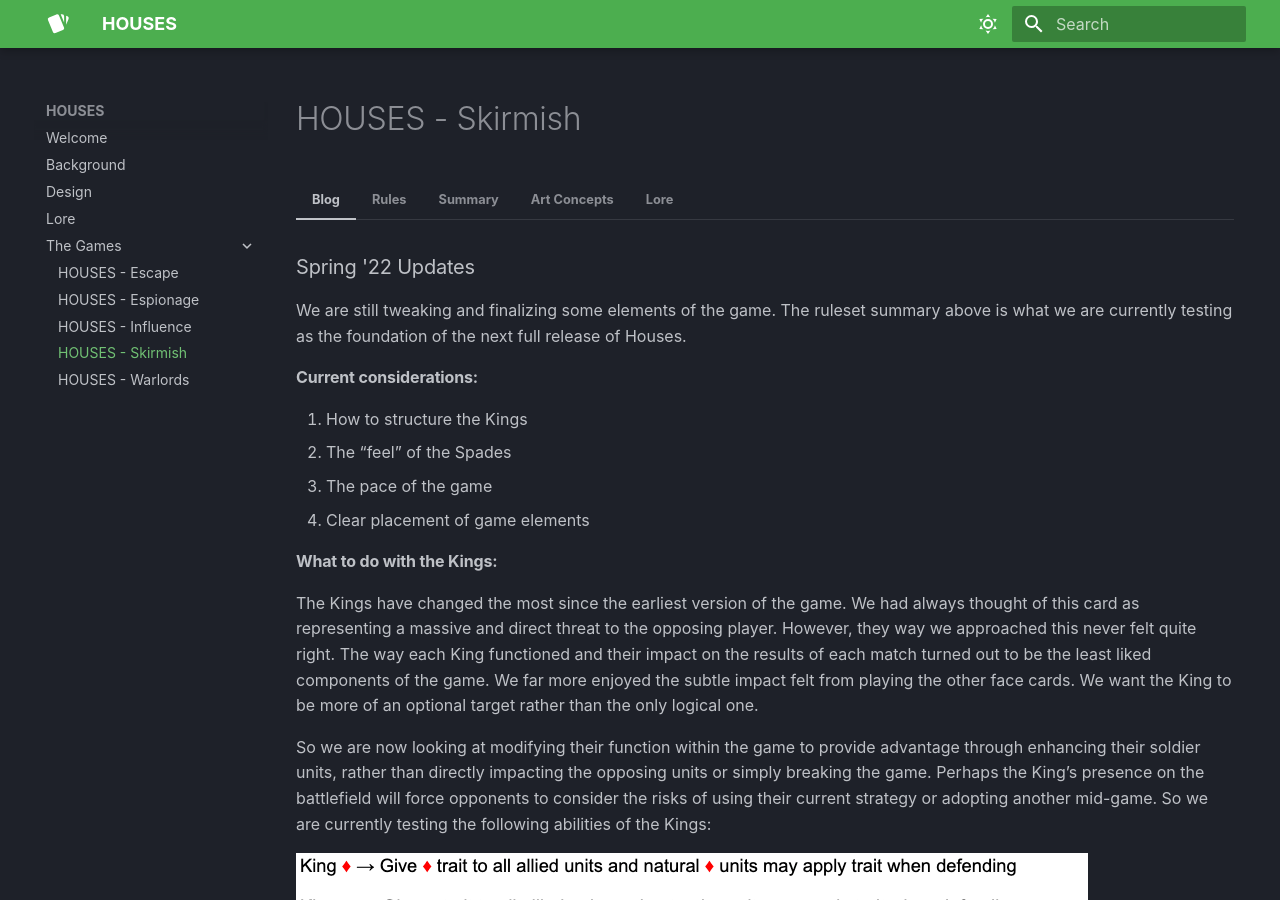
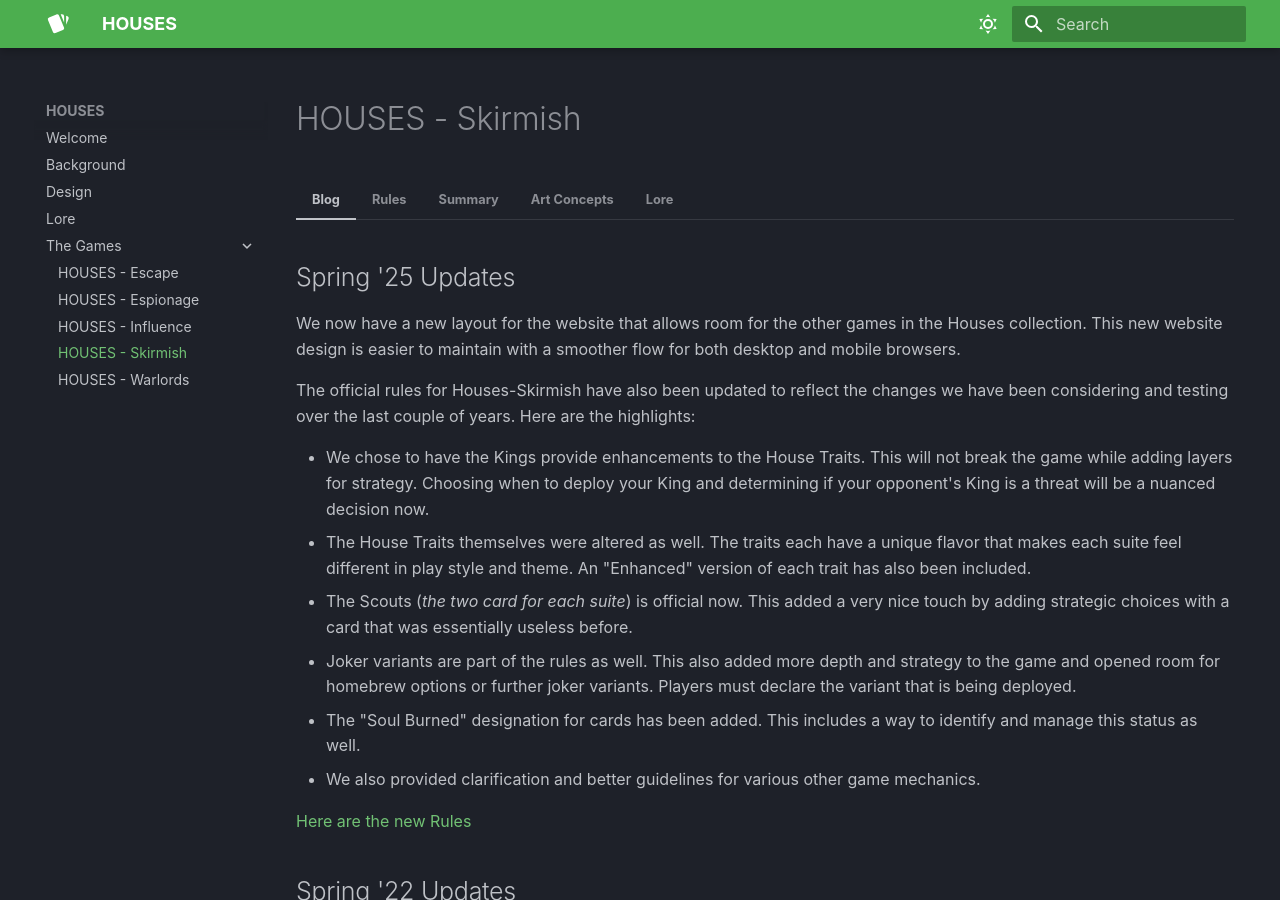
Before and after one commit to rjslingshot/houses-website, an MkDocs documentation site: the page built from docs/The Games/Skirmish.md, in a window 1280 px wide and 900 px high. Built offline with MkDocs 1.6.1 and Material for MkDocs 9.7.7, drawn with Linux system fonts in a browser that asks for light colours; emoji names are drawn with the system emoji font; some web fonts are replaced.

Commit message:
updating blog

```diff
--- a/docs/The Games/Skirmish.md
+++ b/docs/The Games/Skirmish.md
@@ -5,7 +5,23 @@
 # HOUSES - Skirmish
 
 === "Blog"
-    ### Spring '22 Updates
+
+    ## Spring '25 Updates
+
+    We now have a new layout for the website that allows room for the other games in the Houses collection. This new website design is easier to maintain with a smoother flow for both desktop and mobile browsers.
+
+    The official rules for Houses-Skirmish have also been updated to reflect the changes we have been considering and testing over the last couple of years. Here are the highlights:
+
+    - We chose to have the Kings provide enhancements to the House Traits. This will not break the game while adding layers for strategy. Choosing when to deploy your King and determining if your opponent's King is a threat will be a nuanced decision now.
+    - The House Traits themselves were altered as well. The traits each have a unique flavor that makes each suite feel different in play style and theme. An "Enhanced" version of each trait has also been included.
+    - The Scouts (*the two card for each suite*) is official now. This added a very nice touch by adding strategic choices with a card that was essentially useless before.
+    - Joker variants are part of the rules as well. This also added more depth and strategy to the game and opened room for homebrew options or further joker variants. Players must declare the variant that is being deployed.
+    - The "Soul Burned" designation for cards has been added. This includes a way to identify and manage this status as well.
+    - We also provided clarification and better guidelines for various other game mechanics.
+
+    [Here are the new Rules](#__tabbed_1_2)
+
+    ## Spring '22 Updates
 
     We are still tweaking and finalizing some elements of the game. The ruleset summary above is what we are currently testing as the foundation of the next full release of Houses.
 
```
